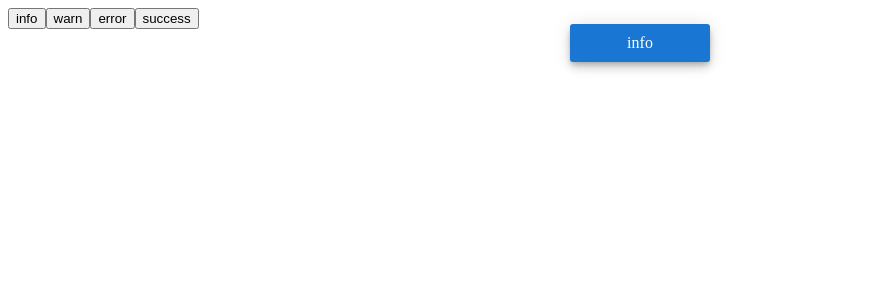
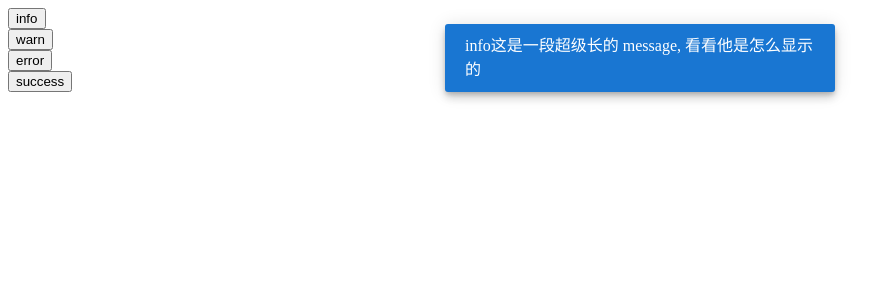
Before and after one commit to yinjunok/qa-message, a React app: page / in a window 1280 px wide. Both pictures are taken after a click on the button "info". Shown: the top 300 px of the page, without its empty margins (0-895 px from the left). Built offline with nearby package versions, Linux system fonts and the light colour scheme; the HTML template or start-up script is replaced by a standard one.

Commit message:
重构完成

```diff
--- a/example/App.tsx
+++ b/example/App.tsx
@@ -2,30 +2,27 @@ import * as React from 'react';
 import { setConfig } from 'react-hot-loader'
 import { hot } from 'react-hot-loader/root'
 import './sty.less';
-import Message from '../src';
+import message from '../src';
 
 setConfig({
   ignoreSFC: true, // RHL will be __completely__ disabled for SFC
   pureRender: true, // RHL will not change render method
 });
 
-let message = null;
-Message.newInstance((n) => message = n)
-
 class App extends React.Component {
   render() {
     return (
       <div className='demo'>
-        <button onClick={this.clickHandler('info')}>info</button>
-        <button onClick={this.clickHandler('warn')}>warn</button>
-        <button onClick={this.clickHandler('error')}>error</button>
+        <button onClick={this.clickHandler('info')}>info</button> <br/>
+        <button onClick={this.clickHandler('warn')}>warn</button> <br/>
+        <button onClick={this.clickHandler('error')}>error</button> <br/>
         <button onClick={this.clickHandler('success')}>success</button>
       </div>
     );
   }
 
   private clickHandler = (type) => () => {
-    message[type](<span>{type}</span>, { duration: 3000, onClose: () => {} })
+    message[type](<span>{type}这是一段超级长的 message, 看看他是怎么显示的</span>)
   }
 }
 
--- /dev/null
+++ b/src/Message.tsx
@@ -0,0 +1,102 @@
+import * as React from 'react';
+import * as ReactDOM from 'react-dom';
+import {
+  CSSTransition,
+  TransitionGroup
+} from 'react-transition-group';
+import MessageItem from './MessageItem';
+import './style.less';
+
+export type TMessageType = 'info' | 'error' | 'success' | 'warn';
+export interface IMessage {
+  id: number;
+  type: TMessageType;
+  message: React.ReactNode;
+  onClose: () => void;
+}
+
+interface IMessageState {
+  messages: IMessage[];
+}
+
+interface IApi {
+  [p: string]: (m: React.ReactNode, onClose?: () => void) => void;
+}
+
+const noop = () => {};
+
+let ID = 0;
+class Message extends React.Component<{}, IMessageState> {
+  static getInstance(cb: (n: Message) => void) {
+    const div = document.createElement('div');
+    document.body.appendChild(div);
+    let called = false;
+
+    function ref(instance: Message) {
+      if(called) {
+        return;
+      }
+      called = true;
+
+      cb(instance);
+    }
+
+    ReactDOM.render(<Message ref={ref} />, div);
+  }
+
+  state = {
+    messages: []
+  }
+
+  add = (
+    message: React.ReactNode,
+    type: TMessageType,
+    onClose: () => void = noop
+  ) => {
+    const { messages } = this.state;
+
+    const newMessage = {
+      id: ID++,
+      type,
+      message,
+      onClose,
+    }
+    this.setState({
+      messages: [ ...messages, newMessage ],
+    });
+  }
+
+  remove = (id: number) => {
+    const { messages } = this.state;
+
+    this.setState({
+      messages: messages.filter((m: IMessage) => m.id !== id),
+    });
+  }
+
+  render() {
+    const { messages } = this.state;
+
+    return (
+      <TransitionGroup className='qa-m-container'>
+        {
+          messages.map((m: IMessage) => (
+            <CSSTransition
+              key={m.id}
+              timeout={300}
+              classNames='fade'
+              onExited={m.onClose}
+            >
+              <MessageItem
+                remove={() => this.remove(m.id)}
+                {...m}
+              />
+            </CSSTransition>
+          ))
+        }
+      </TransitionGroup>
+    );
+  }
+}
+
+export default Message;
--- a/src/MessageItem.tsx
+++ b/src/MessageItem.tsx
@@ -1,14 +1,21 @@
 import * as React from 'react';
+import { useEffect } from 'react';
+import { IMessage } from './Message';
 
-interface IMessageProps {
-  message: React.ReactNode;
-  type: string;
+interface IMessageItemProps extends IMessage {
+  remove: () => void;
 }
 
-const MessageItem: React.FunctionComponent<IMessageProps> = ({ message, type }) => {
+const MessageItem: React.FunctionComponent<IMessageItemProps> = (m) => {
+  useEffect(() => {
+    setTimeout(() => {
+      m.remove();
+    }, 3000);
+  });
+
   return (
     <div className='qa-m-item'>
-      <div className={`qa-m-content qa-m-${type}`}>{message}</div>
+      <div className={`qa-m-content qa-m-${m.type}`}>{m.message}</div>
     </div>
   )
 }
--- a/src/index.tsx
+++ b/src/index.tsx
@@ -1,125 +1,18 @@
 import * as React from 'react';
-import * as ReactDOM from "react-dom";
-import {
-  CSSTransition,
-  TransitionGroup
-} from 'react-transition-group';
+import Message, { TMessageType } from './Message';
 
-import MessageItem from './MessageItem';
-import './style.less';
-
-let ID = 0;
-
-type TMessageType = 'info' | 'warn' | 'error' | 'success';
-export interface IMessage {
-  id: number;
-  message: React.ReactNode;
-  type: TMessageType,
-  duration: number;
-  onClose: () => void;
+interface IApi {
+  [p: string]: (m: React.ReactNode, onClose?: () => void) => void;
 }
 
-interface IMessageState {
-  messages: IMessage[];
-}
+let instance: Message;
+Message.getInstance(n => instance = n);
 
-interface IMessageConfig {
-  duration?: number;
-  onClose?: () => void
-}
+const api: IApi = {};
+['info', 'error', 'success', 'warn'].forEach(type => {
+  api[type] = function(m: React.ReactNode, onClose?: () => void) {
+    instance.add(m, type as TMessageType, onClose);
+  }
+});
 
-export default class Message extends React.Component<{}, IMessageState> {
-  static newInstance(cb: Function) {
-    const div = document.createElement('div');
-    document.body.appendChild(div);
-
-    let called = false;
-    function ref(notice: Message) {
-
-      if (called) {
-        return;
-      }
-      called = true;
-
-      cb({
-        info(message: React.ReactNode, { duration = 3000, onClose = () => {} }) {
-          const m = {
-            id: ID++,
-            type: 'info' as TMessageType,
-            message,
-            duration,
-            onClose,
-          }
-          notice.add(m);
-        },
-        warn(message: React.ReactNode, { duration = 3000, onClose = () => {} }) {
-          const m = {
-            id: ID++,
-            type: 'warn' as TMessageType,
-            message,
-            duration,
-            onClose,
-          }
-          notice.add(m);
-        },
-        error(message: React.ReactNode, { duration = 3000, onClose = () => {} }) {
-          const m = {
-            id: ID++,
-            type: 'error' as TMessageType,
-            message,
-            duration,
-            onClose,
-          }
-          notice.add(m);
-        },
-        success(message: React.ReactNode, { duration = 3000, onClose = () => {} }) {
-          const m = {
-            id: ID++,
-            type: 'success' as TMessageType,
-            message,
-            duration,
-            onClose,
-          }
-          notice.add(m);
-        }
-      })
-    }
-
-    ReactDOM.render(<Message ref={ref} />, div);
-  }
-
-  state = {
-    messages: []
-  }
-
-  public add(message: IMessage) {
-    this.setState({
-      messages: [
-        message,
-        ...this.state.messages,
-      ]
-    }, () => {
-      // setTimeout(() => {
-      //   this.setState({
-      //     messages: this.state.messages.filter((m: IMessage) => id !== m.id),
-      //   });
-      // }, 5000)
-    });
-  }
-
-  render() {
-    const { messages } = this.state;
-
-    return (
-      <TransitionGroup className='qa-m-container' component='span'>
-        {
-          messages.map((m: IMessage) => (
-            <CSSTransition key={m.id} timeout={500} classNames='fade'>
-              <MessageItem message={m.message} type={m.type} />
-            </CSSTransition>
-          ))
-        }
-      </TransitionGroup>
-    )
-  }
-}
+export default api;
--- a/src/style.less
+++ b/src/style.less
@@ -8,23 +8,36 @@
   z-index: 1000;
 }
 
+/***********************************/
+/*                                 */
+/*             动画样式             */
+/*                                 */
+/***********************************/
+
+// fade-enter
+// fade-enter-active
+// fade-enter-done
+// fade-exit
+// fade-exit-active
+// fade-exit-done
+// fade-appear
+// fade-appear-active。
+
 .fade-enter {
-  opacity: 0.01;
+  opacity: 0;
+  transform: translate(0, -50%);
 }
 .fade-enter-active {
   opacity: 1;
-  transition: opacity 1000ms ease-in;
-}
-.fade-exit {
-  opacity: 1;
-}
-.fade-exit-active {
-  opacity: 0.01;
-  transition: opacity 1000ms ease-in;
+  transform: translate(0, 0);
+  transition: all 300ms ease-in;
 }
 
-
-// fade-enter，fade-enter-active，fade-enter-done，  fade-exit，fade-exit-active，fade-exit-done，fade-appear，和fade-appear-active。
+.fade-exit-active {
+  opacity: 0;
+  transform: translate(0, -10%);
+  transition: all 300ms ease-in;
+}
 
 /***********************************/
 /*                                 */
@@ -43,9 +56,12 @@
   padding: 10px 20px;
   color: #fff;
   min-width: 100px;
+  max-width: 350px;
   background: white;
   pointer-events: all;
   border-radius: 3px;
+  text-align: left;
+  line-height: 1.5;
   box-shadow: 0px 3px 5px -1px rgba(0,0,0,0.2),
               0px 6px 10px 0px rgba(0,0,0,0.14),
               0px 1px 18px 0px rgba(0,0,0,0.12);
```
Also changed, not shown: src/message-creator.ts (deleted, +0 -13 lines).
